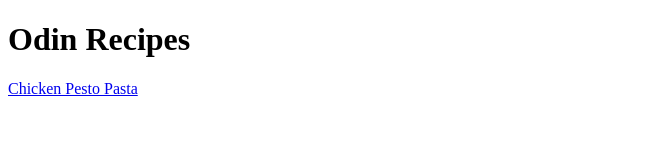
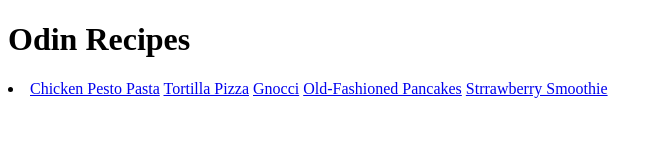
Before and after one commit to Trent-Menard/odin-recipes, a plain HTML site: page index.html in a window 1280 px wide. Shown: the whole page, without its empty margins (0-662 px from the left). Drawn offline with Linux system fonts and the light colour scheme.

Commit message:
Update Index.html links

```diff
--- a/index.html
+++ b/index.html
@@ -5,6 +5,12 @@
 </head>
 <body>
 	<h1>Odin Recipes</h1>
+    <li>
 	<a href="recipes/chickenpestopasta.html">Chicken Pesto Pasta</a>
+	<a href="recipes/chickenpestopasta.html">Tortilla Pizza</a>
+	<a href="recipes/chickenpestopasta.html">Gnocci</a>
+	<a href="recipes/chickenpestopasta.html">Old-Fashioned Pancakes</a>
+	<a href="recipes/chickenpestopasta.html">Strrawberry Smoothie</a>
+    </li>
 </body>
 </html>
```
Also changed, not shown: recipes/tortillapizza.html (+1 -1 lines).
